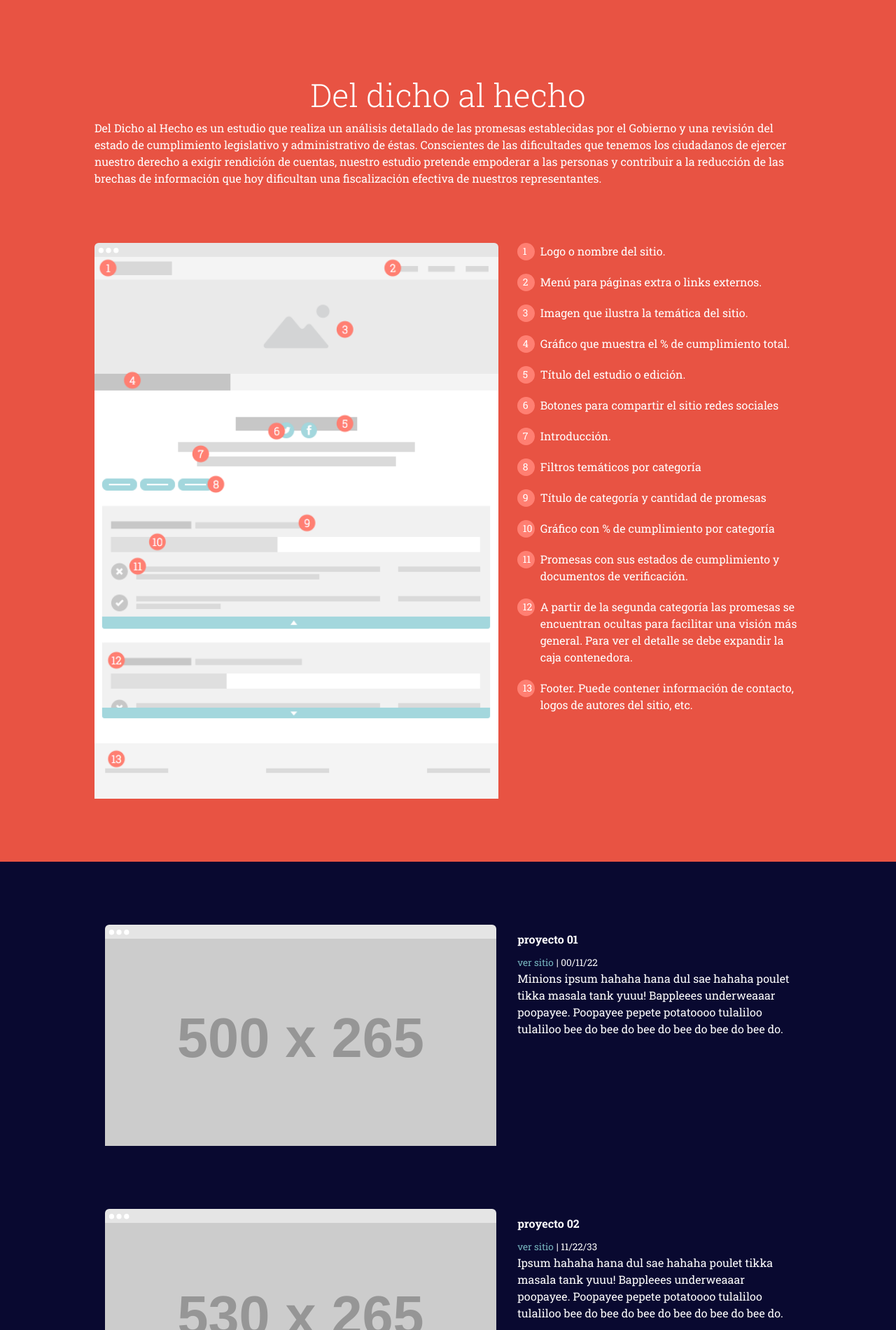
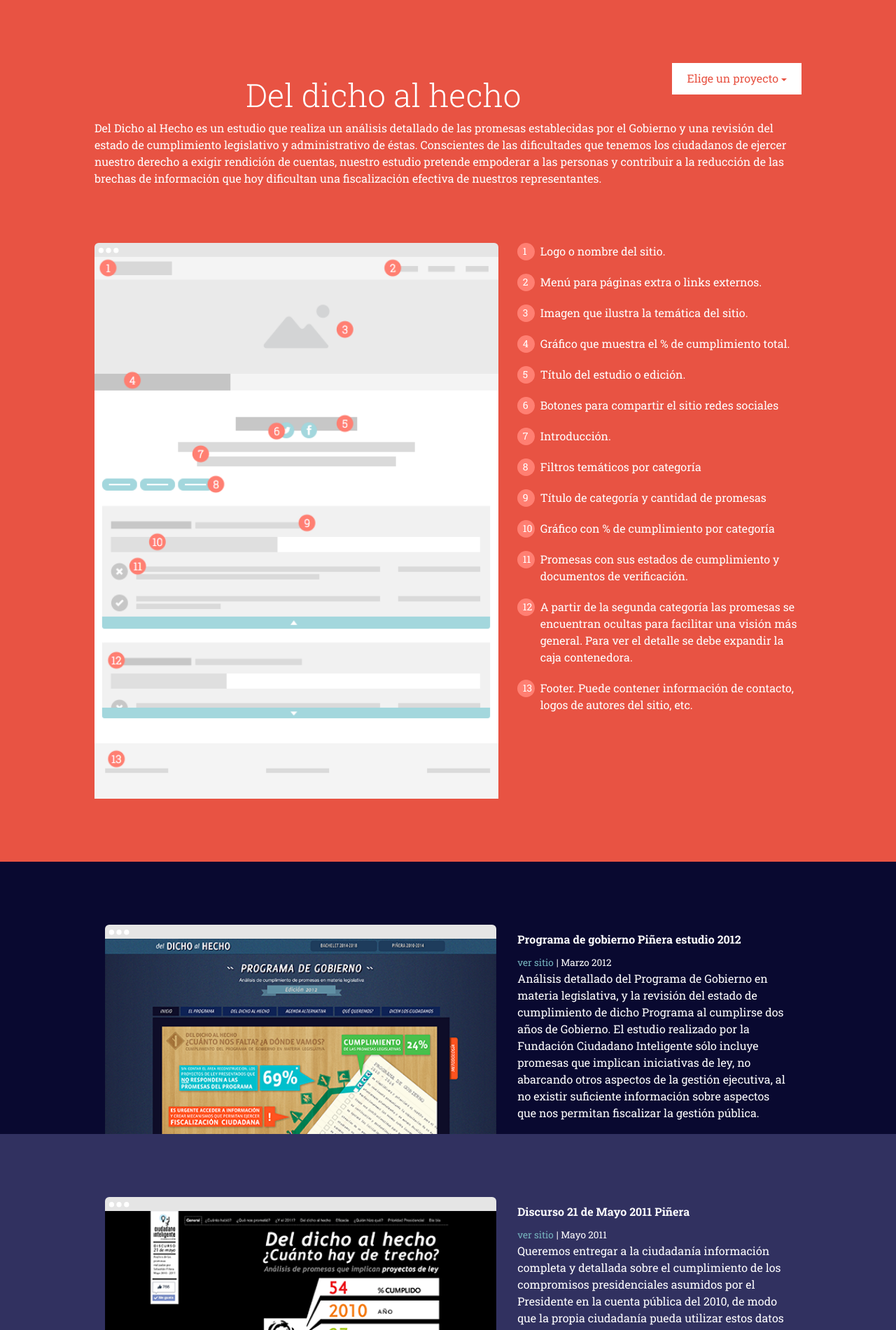
Before and after one commit to ciudadanointeligente/ciudadanointeligente.github.io, a Jekyll site: the page built from _projects/088-ddah.markdown, in a window 1280 px wide. Shown: the part 370-2270 px from the top of the page at 70% size. Built offline with Jekyll 4.4.1, drawn with Linux system fonts in a browser that asks for light colours; nearby versions of some CDN libraries; library files that are not in the unit come from our copies; some of the changed text lies outside the part shown.

Commit message:
WIP: historia ddah

```diff
--- a/_includes/projects.html
+++ b/_includes/projects.html
@@ -1,6 +1,6 @@
 <section id="proyectos">
     <h2>Proyectos</h2>
-    <!-- <div class="menu-interno"><a href="{{ site.baseurl}}/projects-history.html"> Revisa la historia de nuestros proyectos </a></div> -->
+    <div class="menu-interno"><a href="{{ site.baseurl}}/projects/088-ddah.html"> Revisa la historia de nuestros proyectos </a></div>
     <ul id="og-grid" class="og-grid">
         {% for project in site.projects %}
         <li>
--- a/_layouts/projects-history.html
+++ b/_layouts/projects-history.html
@@ -7,11 +7,22 @@
         <div class="scroll-to-top"></div>
         <div class="content">
             <!-- Map -->
-            <iframe width='100%' height='300px' frameBorder='0' src='https://a.tiles.mapbox.com/v4/camargozzini.mp89dpi2/attribution,zoompan.html?access_token=pk.eyJ1IjoiY2FtYXJnb3p6aW5pIiwiYSI6InhXRjdLamcifQ.Gdafit2TZ0SSH_LS0dt2qg'></iframe>
+            <iframe width='100%' height='300px' frameBorder='0' src='https://a.tiles.mapbox.com/v4/camargozzini.mp89dpi2/attribution,zoomwheel.html?access_token=pk.eyJ1IjoiY2FtYXJnb3p6aW5pIiwiYSI6InhXRjdLamcifQ.Gdafit2TZ0SSH_LS0dt2qg'></iframe>
             <!-- End map -->
+
 
             <div class="project-mockup">
               <div class="container">
+                <!-- Single button -->
+                <div class="btn-group pull-right">
+                  <button type="button" class="btn btn-primary dropdown-toggle" data-toggle="dropdown" aria-haspopup="true" aria-expanded="false">
+                    Elige un proyecto <span class="caret"></span>
+                  </button>
+                  <ul class="dropdown-menu">
+                    <li><a href="{{ site.baseurl }}/projects/088-ddah.html">Del dicho al hecho</a></li>
+                    <!-- <li><a href="{{ site.baseurl }}/projects/090-votainteligente.html">Votainteligente</a></li> -->
+                  </ul>
+                </div>
                   <h2 class="text-center">{{ page.title }}</h2>
                   <p>{{ page.description }}</p>
                   <div class="row">
@@ -27,18 +38,18 @@
               </div>
             </div>
 
+            <div class="project-history">
             {% for proyecto in page.proyectos %}
-            <div class="project-history">
                 <div class="row">
                   <div class="container">
                     {% for img in proyecto.img %}
-                    <div class="col-md-7 browser"><img src="{{ img.txt }}"></div>
+                    <div class="col-md-7 browser"><img src="{{ site.baseurl }}/img/projects/screenshots/{{ img.txt }}"></div>
                     {% endfor %}
 
                     <div class="col-md-5">
                       <h4>{{ proyecto.name }}</h4>
                       {% for link in proyecto.link %}
-                        <small><a href="{{ link.txt }}">ver sitio</a></small>
+                        <small><a href="{{ link.txt }}" target="_blank">ver sitio</a></small>
                       {% endfor %}
                       {% for date in proyecto.date %}
                         <small> | {{ date.txt }}</small>
@@ -49,8 +60,8 @@
                     </div>
                 </div>
               </div>
+            {% endfor %}
             </div>
-            {% endfor %}
 
 
             {{ content }}
--- a/_projects/088-ddah.markdown
+++ b/_projects/088-ddah.markdown
@@ -23,22 +23,22 @@ mockup_txt:
   - txt: A partir de la segunda categoría las promesas se encuentran ocultas para facilitar una visión más general. Para ver el detalle se debe expandir la caja contenedora.
   - txt: Footer. Puede contener información de contacto, logos de autores del sitio, etc.
 proyectos:
-  - name: proyecto 01
+  - name: Programa de gobierno Piñera estudio 2012
     img:
-      - txt: http://placehold.it/500x265
+      - txt: ddah02.png
     link:
-      - txt: http://deldichoalhecho.cl
+      - txt: http://anteriores.deldichoalhecho.cl/programa-de-gobierno-2012/
     date:
-      - txt: 00/11/22
+      - txt: Marzo 2012
     history:
-      - txt: Minions ipsum hahaha hana dul sae hahaha poulet tikka masala tank yuuu! Bappleees underweaaar poopayee. Poopayee pepete potatoooo tulaliloo tulaliloo bee do bee do bee do bee do bee do bee do.
-  - name: proyecto 02
+      - txt: Análisis detallado del Programa de Gobierno en materia legislativa, y la revisión del estado de cumplimiento de dicho Programa al cumplirse dos años de Gobierno. El estudio realizado por la Fundación Ciudadano Inteligente sólo incluye promesas que implican iniciativas de ley, no abarcando otros aspectos de la gestión ejecutiva, al no existir suficiente información sobre aspectos que nos permitan fiscalizar la gestión pública.
+  - name: Discurso 21 de Mayo 2011 Piñera
     img:
-      - txt: http://placehold.it/530x265
+      - txt: ddah01.png
     link:
-      - txt: http://deldichoalhecho.cl
+      - txt: http://21demayo.ciudadanointeligente.cl/Intro.html
     date:
-      - txt: 11/22/33
+      - txt: Mayo 2011
     history:
-      - txt: Ipsum hahaha hana dul sae hahaha poulet tikka masala tank yuuu! Bappleees underweaaar poopayee. Poopayee pepete potatoooo tulaliloo tulaliloo bee do bee do bee do bee do bee do bee do.
+      - txt: Queremos entregar a la ciudadanía información completa y detallada sobre el cumplimiento de los compromisos presidenciales asumidos por el Presidente en la cuenta pública del 2010, de modo que la propia ciudadanía pueda utilizar estos datos para fijar un criterio de evaluación sobre la gestión del Gobierno.  Este estudio centra su análisis en la capacidad legislativa del Gobierno para cumplir con sus promesas presidenciales.
 ---
--- a/_projects/090-votainteligente.markdown
+++ b/_projects/090-votainteligente.markdown
@@ -1,4 +1,5 @@
 ---
+layout: projects-history
 title: Votainteligente
 date: 2013-10-01 14:46:22
 img: votainteligente.png
--- a/css/main.css
+++ b/css/main.css
@@ -992,6 +992,21 @@ li.current {
   height: 25px;
 }
 
+.project-mockup .btn-primary {
+    background-color: #ffffff;
+    color: #e85343;
+  transition: background-color .3s ease-in;
+  -moz-transition: background-color .3s ease-in;
+  -webkit-transition: background-color .3s ease-in;
+  padding: 10px 20px;
+}
+
+.project-mockup .btn-primary:hover, .project-mockup .btn-primary:focus, .project-mockup .btn-primary:active, .project-mockup .btn-primary.active, .project-mockup .open .dropdown-toggle.btn-primary {
+    background-color: #77B5BF;
+    color: #ffffff;
+  border-color: transparent;
+}
+
 /*Pantallas*/
 
 @media (max-width: 1300px) {
```
Also changed, not shown: img/projects/screenshots/ddah01.png (added), img/projects/screenshots/ddah02.png (added).
